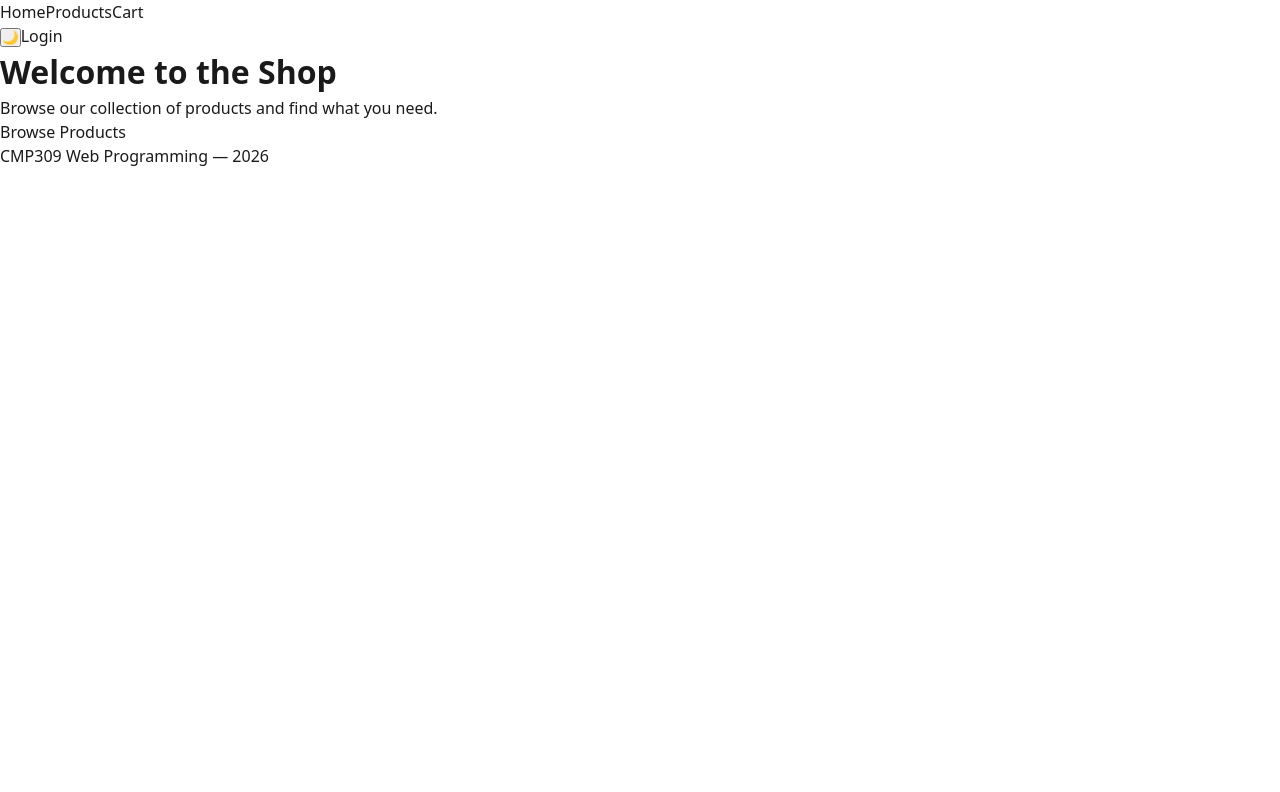
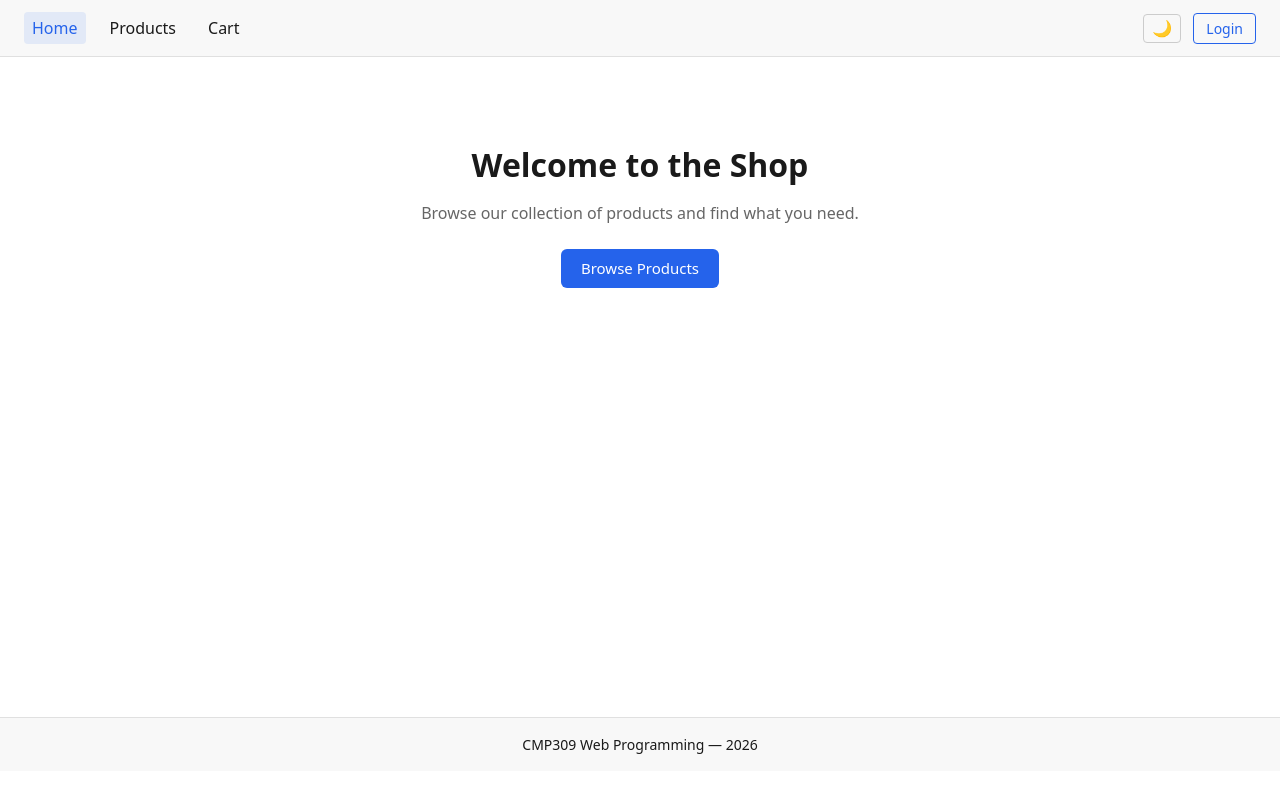
Before and after one commit to Baranozkdg/assignment7, a React (Vite) app: page / in a window 1280 px wide. Shown: the top 792 px of the page. Built offline with nearby package versions, Linux system fonts and the light colour scheme.

Commit message:
add styles for all pages and components

```diff
--- a/src/App.css
+++ b/src/App.css
@@ -0,0 +1,398 @@
+/* navbar */
+.navbar {
+  display: flex;
+  justify-content: space-between;
+  align-items: center;
+  padding: 12px 24px;
+  background: #f8f8f8;
+  border-bottom: 1px solid #e0e0e0;
+  flex-wrap: wrap;
+  gap: 8px;
+}
+
+.nav-links {
+  display: flex;
+  gap: 16px;
+}
+
+.nav-links a {
+  padding: 4px 8px;
+  border-radius: 4px;
+  font-weight: 500;
+  transition: background 0.2s;
+}
+
+.nav-links a:hover {
+  background: rgba(0,0,0,0.05);
+}
+
+.nav-links a.active {
+  color: #2563eb;
+  background: rgba(37,99,235,0.1);
+}
+
+.nav-right {
+  display: flex;
+  align-items: center;
+  gap: 12px;
+}
+
+.badge {
+  background: #ef4444;
+  color: white;
+  font-size: 12px;
+  padding: 1px 6px;
+  border-radius: 10px;
+  margin-left: 4px;
+}
+
+.theme-btn {
+  background: none;
+  border: 1px solid #ccc;
+  border-radius: 4px;
+  padding: 4px 8px;
+  cursor: pointer;
+  font-size: 16px;
+}
+
+.user-name {
+  font-size: 14px;
+  max-width: 180px;
+  overflow: hidden;
+  text-overflow: ellipsis;
+  white-space: nowrap;
+}
+
+.auth-btn {
+  padding: 4px 12px;
+  border-radius: 4px;
+  border: 1px solid #2563eb;
+  color: #2563eb;
+  background: transparent;
+  cursor: pointer;
+  font-size: 14px;
+}
+
+.auth-btn:hover {
+  background: #2563eb;
+  color: white;
+}
+
+/* main content */
+.main-content {
+  max-width: 1100px;
+  margin: 0 auto;
+  padding: 24px;
+  min-height: calc(100vh - 140px);
+  width: 100%;
+}
+
+/* footer */
+.footer {
+  text-align: center;
+  padding: 16px;
+  font-size: 14px;
+  background: #f8f8f8;
+  border-top: 1px solid #e0e0e0;
+}
+
+/* general */
+.btn {
+  display: inline-block;
+  padding: 8px 20px;
+  background: #2563eb;
+  color: white;
+  border: none;
+  border-radius: 6px;
+  cursor: pointer;
+  font-size: 15px;
+  text-align: center;
+}
+
+.btn:hover {
+  background: #1d4ed8;
+}
+
+.btn-danger {
+  background: #ef4444;
+}
+
+.btn-danger:hover {
+  background: #dc2626;
+}
+
+.status-msg {
+  padding: 32px;
+  text-align: center;
+  color: #666;
+}
+
+.status-msg.error {
+  color: #ef4444;
+}
+
+.error-msg {
+  color: #ef4444;
+  font-size: 14px;
+  margin-top: 4px;
+}
+
+/* home */
+.home-page {
+  text-align: center;
+  padding: 60px 20px;
+}
+
+.home-page h1 {
+  margin-bottom: 12px;
+}
+
+.home-page p {
+  margin-bottom: 24px;
+  color: #666;
+}
+
+/* product list */
+.product-list-page h2 {
+  margin-bottom: 16px;
+}
+
+.filters {
+  display: flex;
+  gap: 12px;
+  margin-bottom: 20px;
+  flex-wrap: wrap;
+}
+
+.filters input,
+.filters select {
+  padding: 8px 12px;
+  border: 1px solid #ddd;
+  border-radius: 6px;
+  font-size: 14px;
+}
+
+.filters input {
+  flex: 1;
+  min-width: 180px;
+}
+
+.product-grid {
+  display: grid;
+  grid-template-columns: repeat(auto-fill, minmax(220px, 1fr));
+  gap: 16px;
+}
+
+.product-card {
+  border: 1px solid #e0e0e0;
+  border-radius: 8px;
+  overflow: hidden;
+  background: #fff;
+  transition: box-shadow 0.2s;
+}
+
+.product-card:hover {
+  box-shadow: 0 2px 12px rgba(0,0,0,0.1);
+}
+
+.product-card img {
+  width: 100%;
+  height: 180px;
+  object-fit: cover;
+}
+
+.product-card h3 {
+  padding: 8px 12px 0;
+  font-size: 15px;
+}
+
+.product-category {
+  padding: 2px 12px;
+  font-size: 12px;
+  color: #888;
+  text-transform: capitalize;
+}
+
+.product-price {
+  padding: 4px 12px 12px;
+  font-weight: 600;
+  color: #2563eb;
+}
+
+/* product detail */
+.product-detail {
+  max-width: 800px;
+}
+
+.back-btn {
+  background: none;
+  border: none;
+  cursor: pointer;
+  font-size: 15px;
+  margin-bottom: 16px;
+  color: #2563eb;
+  padding: 0;
+}
+
+.detail-content {
+  display: flex;
+  gap: 24px;
+}
+
+.detail-content img {
+  width: 300px;
+  height: 300px;
+  object-fit: cover;
+  border-radius: 8px;
+}
+
+.detail-info {
+  flex: 1;
+}
+
+.detail-info h2 {
+  margin-bottom: 8px;
+}
+
+.detail-category {
+  display: inline-block;
+  background: #e0e7ff;
+  color: #3730a3;
+  padding: 2px 10px;
+  border-radius: 12px;
+  font-size: 13px;
+  text-transform: capitalize;
+  margin-bottom: 12px;
+}
+
+.detail-desc {
+  margin: 12px 0;
+  color: #555;
+  line-height: 1.6;
+}
+
+.detail-price {
+  font-size: 24px;
+  font-weight: 700;
+  color: #2563eb;
+  margin-bottom: 16px;
+}
+
+/* login */
+.login-page {
+  max-width: 380px;
+  margin: 40px auto;
+}
+
+.login-page h2 {
+  margin-bottom: 20px;
+}
+
+.login-form {
+  display: flex;
+  flex-direction: column;
+  gap: 14px;
+}
+
+.login-form label {
+  display: flex;
+  flex-direction: column;
+  gap: 4px;
+  font-size: 14px;
+  font-weight: 500;
+}
+
+.login-form input {
+  padding: 8px 12px;
+  border: 1px solid #ddd;
+  border-radius: 6px;
+  font-size: 15px;
+}
+
+/* cart */
+.cart-page h2 {
+  margin-bottom: 16px;
+}
+
+.cart-items {
+  display: flex;
+  flex-direction: column;
+  gap: 10px;
+}
+
+.cart-item {
+  display: flex;
+  justify-content: space-between;
+  align-items: center;
+  padding: 12px 16px;
+  border: 1px solid #e0e0e0;
+  border-radius: 8px;
+  background: #fafafa;
+  flex-wrap: wrap;
+  gap: 8px;
+}
+
+.cart-item h4 {
+  margin: 0;
+  font-size: 15px;
+}
+
+.cart-item-controls {
+  display: flex;
+  align-items: center;
+  gap: 8px;
+}
+
+.cart-item-controls button {
+  padding: 4px 10px;
+  border: 1px solid #ccc;
+  border-radius: 4px;
+  background: white;
+  cursor: pointer;
+}
+
+.remove-btn {
+  color: #ef4444 !important;
+  border-color: #ef4444 !important;
+}
+
+.cart-footer {
+  margin-top: 20px;
+  display: flex;
+  justify-content: space-between;
+  align-items: center;
+}
+
+.cart-total {
+  font-size: 20px;
+  font-weight: 700;
+}
+
+/* 404 */
+.not-found {
+  text-align: center;
+  padding: 60px 20px;
+}
+
+.not-found h2 {
+  font-size: 64px;
+  margin-bottom: 8px;
+  color: #ccc;
+}
+
+/* responsive */
+@media (max-width: 640px) {
+  .detail-content {
+    flex-direction: column;
+  }
+
+  .detail-content img {
+    width: 100%;
+    height: 220px;
+  }
+
+  .cart-footer {
+    flex-direction: column;
+    gap: 12px;
+  }
+}
```
